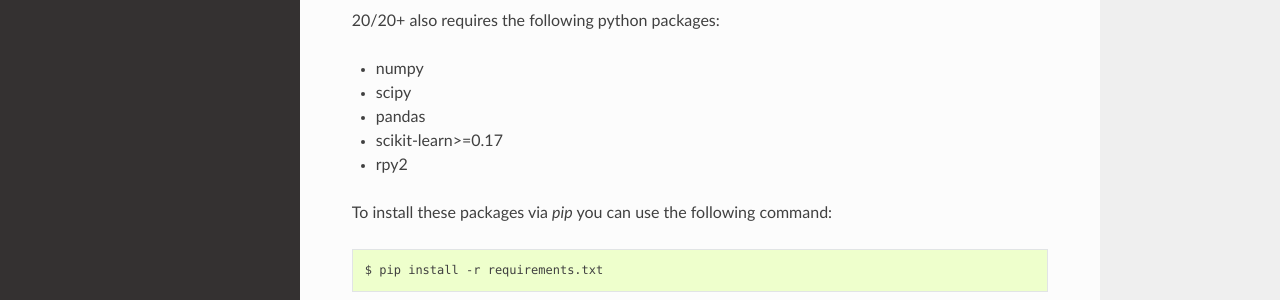
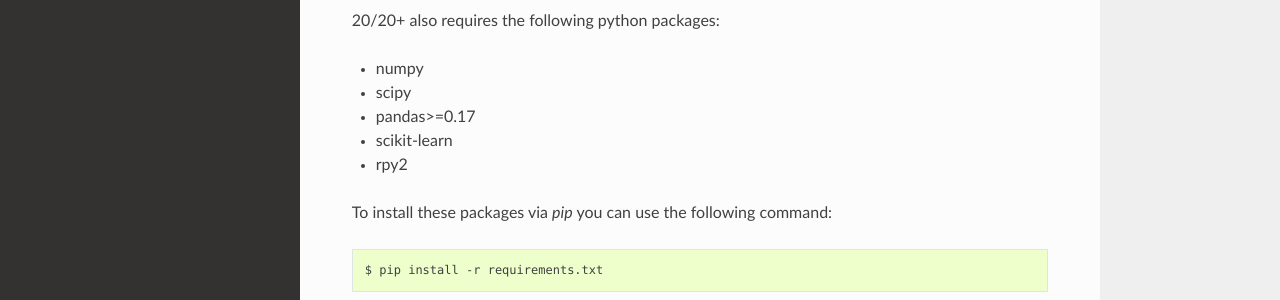
Before and after one commit to KarchinLab/2020plus, a Sphinx documentation site: the page built from doc/installation.rst, in a window 1280 px wide and 1077 px high. Shown: the part 500-800 px from the top of the window. Built offline with Sphinx 7.4.7 and the Read the Docs theme 2.0.0, drawn with Linux system fonts in a browser that asks for light colours.

```diff
--- a/doc/installation.rst
+++ b/doc/installation.rst
@@ -19,8 +19,8 @@ Where, in this case, the R libraries will be installed in the `~/Rlibs` director
 
 * numpy
 * scipy
-* pandas
-* scikit-learn>=0.17
+* pandas>=0.17
+* scikit-learn
 * rpy2
 
 To install these packages via `pip` you can use the following command:
```
